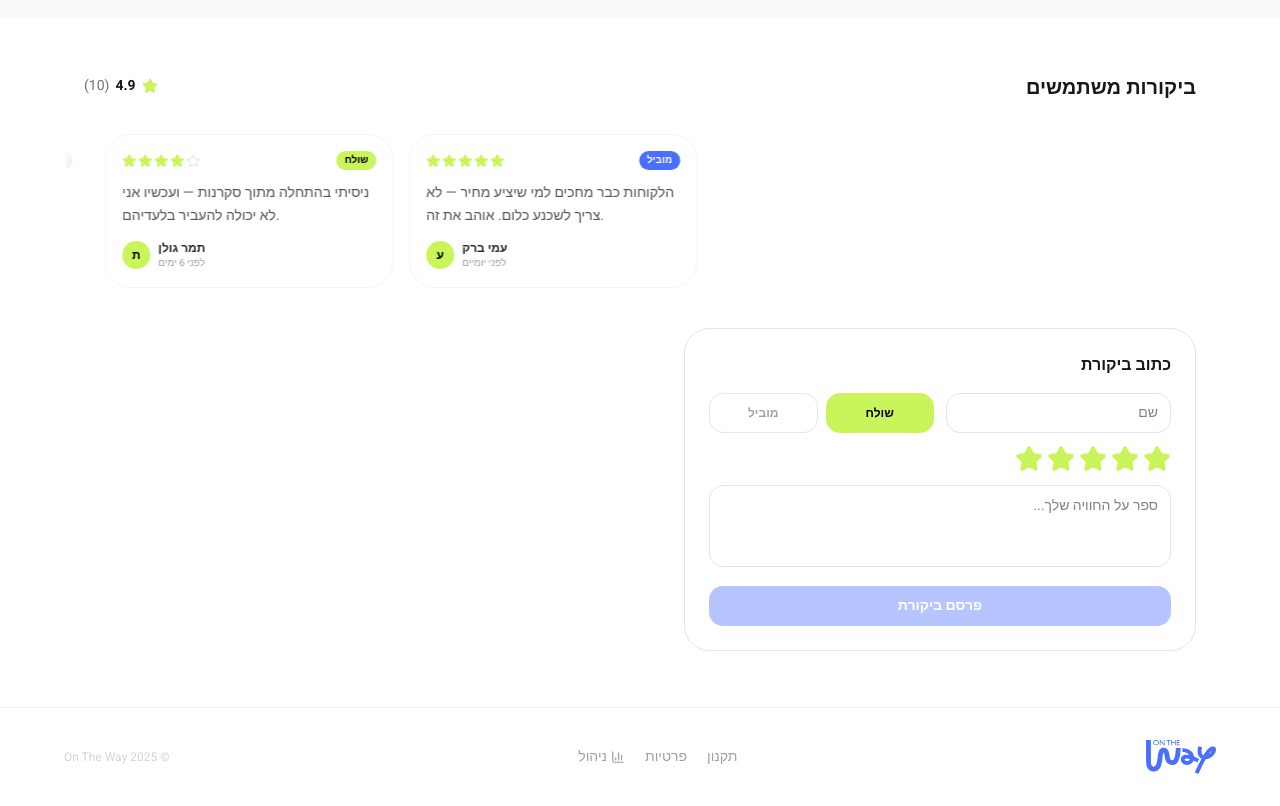
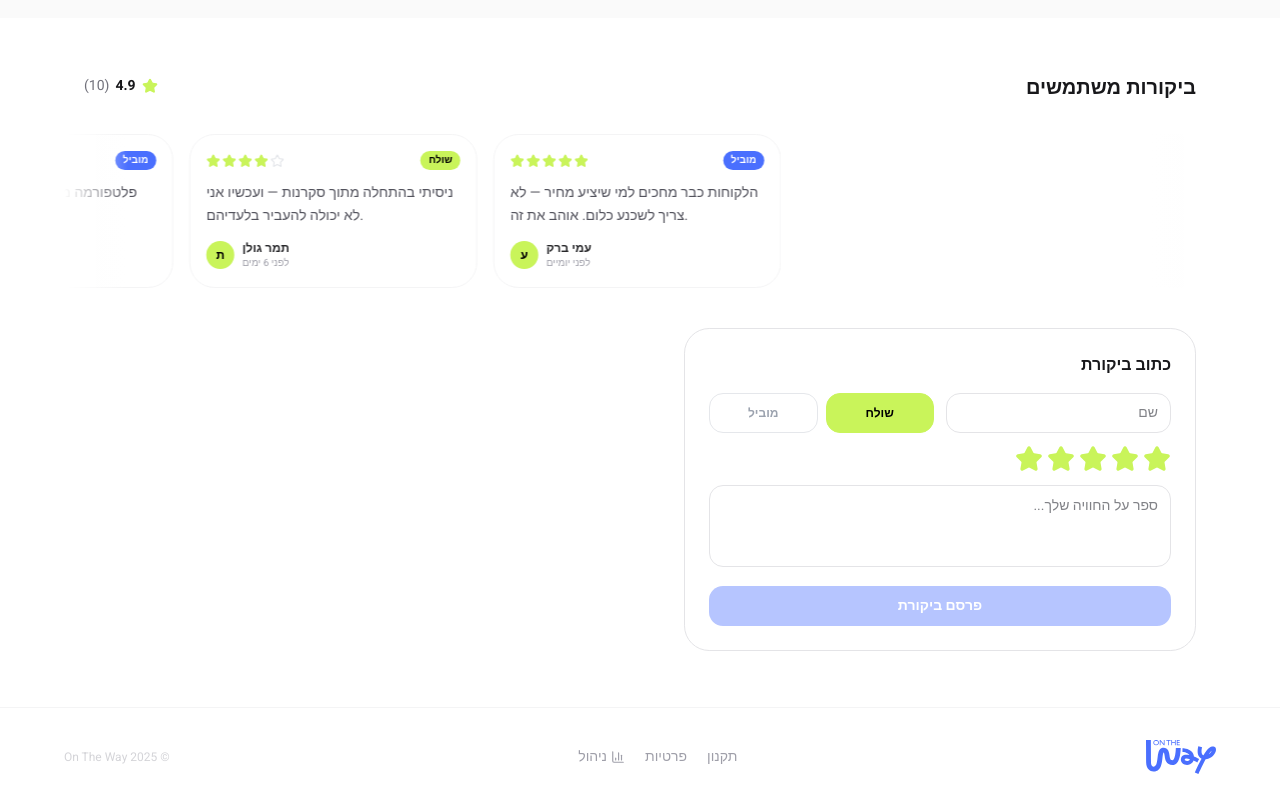
Before and after one commit to dorindahan987/on-the-way, a Next.js app: page / in a window 1280 px wide. Shown: the part 880-1686 px from the top of the page. Built offline with nearby package versions, Linux system fonts and the light colour scheme.

Commit message:
fix: seamless marquee loop — x3 items, -33% translate, no padding gap

```diff
--- a/src/app/globals.css
+++ b/src/app/globals.css
@@ -174,10 +174,10 @@
 
 @keyframes marquee {
   from { transform: translateX(0); }
-  to   { transform: translateX(-50%); }
+  to   { transform: translateX(-33.3333%); }
 }
 .animate-marquee {
-  animation: marquee 35s linear infinite;
+  animation: marquee 40s linear infinite;
   will-change: transform;
 }
 .marquee-wrap:hover .animate-marquee {
--- a/src/app/page.tsx
+++ b/src/app/page.tsx
@@ -204,8 +204,8 @@ export default function LandingPage() {
             style={{ background: "linear-gradient(to left, white, transparent)" }} />
           <div className="pointer-events-none absolute inset-y-0 left-0 w-16 z-10"
             style={{ background: "linear-gradient(to right, white, transparent)" }} />
-          <div className="animate-marquee flex gap-4 px-5" dir="ltr" style={{ width: "max-content" }}>
-            {[...reviews, ...reviews].map((r, i) => (
+          <div className="animate-marquee flex gap-4 pl-4" dir="ltr" style={{ width: "max-content" }}>
+            {[...reviews, ...reviews, ...reviews].map((r, i) => (
               <div key={i} className="w-72 shrink-0 border border-zinc-100 rounded-2xl p-4 bg-white">
                 <div className="flex items-center justify-between mb-3">
                   <div className="flex gap-0.5">
```
